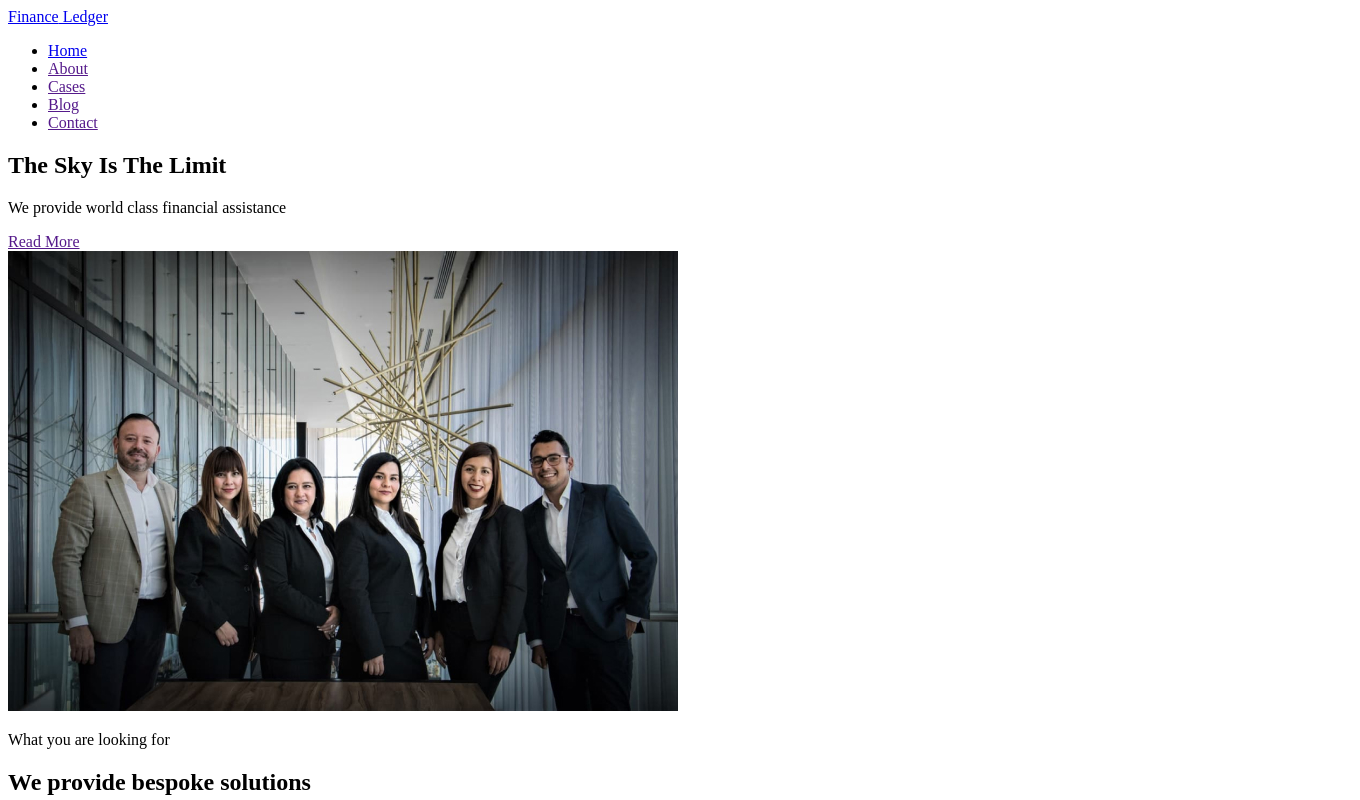
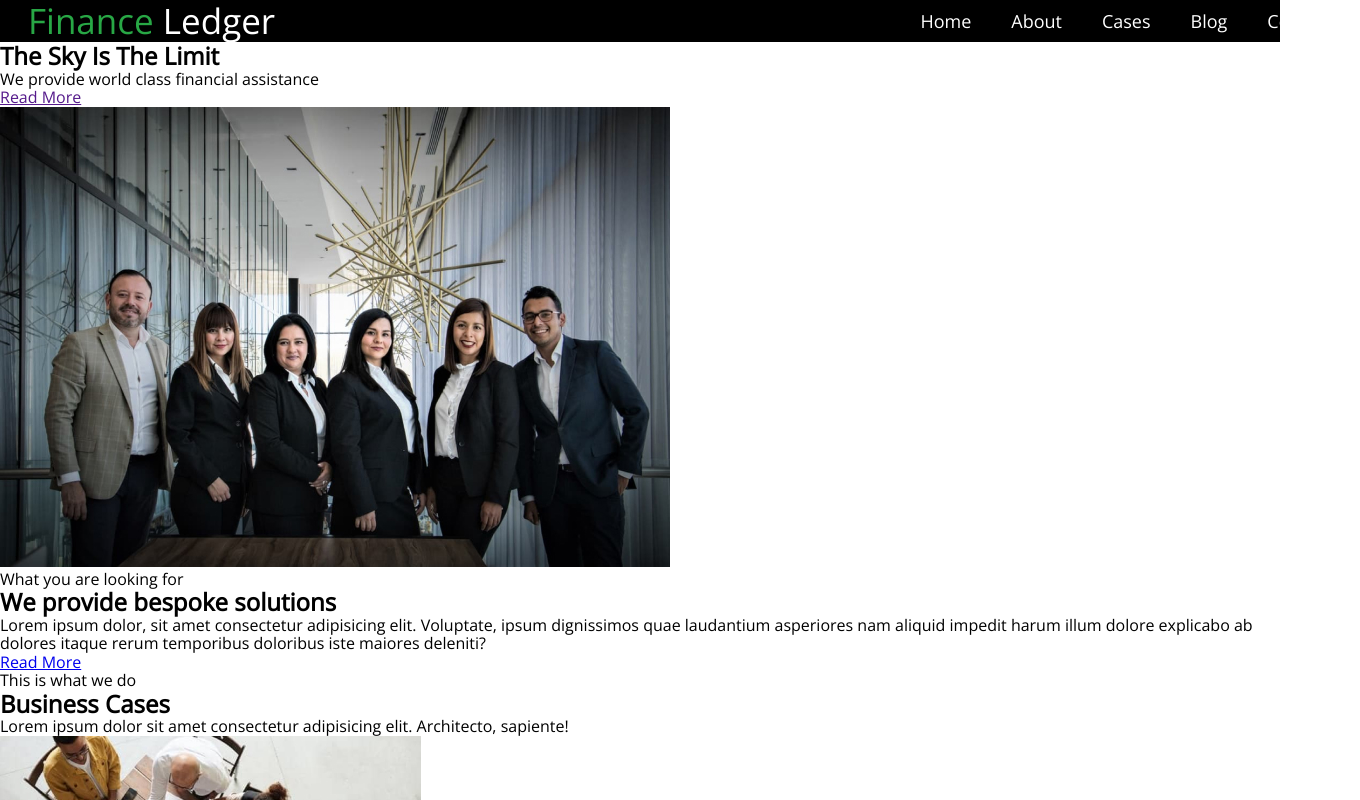
Before and after one commit to kashirin-olexsandr/blended-93-11-12, a plain HTML site: page index.html in a window 1280 px wide. Shown: the top 800 px of the page, 1360 px wide, since content can reach past the window. Drawn offline with nearby package versions, Linux system fonts and the light colour scheme.

Commit message:
add style header

```diff
--- /dev/null
+++ b/css/styles.css
@@ -0,0 +1,70 @@
+body {
+    font-family: "Open Sans", sans-serif;
+}
+
+h1,h2,h3,h4,h5,h6, p {
+    margin: 0;
+}
+
+ul, ol {
+    margin: 0;
+    padding-left: 0;
+}
+
+.container {
+    width: 1360px;
+    margin: 0 auto;
+}
+
+.list {
+    list-style: none;
+}
+
+.link {
+    text-decoration: none;
+}
+
+/*-----------HEADER----------*/
+
+.header  {
+    background-color: black
+}
+
+header .container {
+    padding: 0 28px;
+}
+
+.header-nav {
+    display: flex;
+    justify-content: space-between;
+align-items: center;
+}
+
+.header-logo {
+    color: #FFF;
+        font-family: Open Sans;
+        font-size: 35px;
+        font-style: normal;
+        font-weight: 400;
+        line-height: 42.24px;
+}
+
+.header-log-accent {
+    color: #28A745;
+}
+
+.header-list {
+    display: flex;
+    gap: 40px;
+}
+
+.header-item {}
+
+.header-link-accent {
+    color: #FFF;
+        font-family: Open Sans;
+        font-size: 18px;
+        font-style: normal;
+        font-weight: 400;
+        line-height: 28.16px;
+}
--- a/index.html
+++ b/index.html
@@ -4,19 +4,47 @@
     <meta charset="UTF-8" />
     <meta name="viewport" content="width=device-width, initial-scale=1.0" />
     <title>Document</title>
+    <link rel="preconnect" href="https://fonts.googleapis.com" />
+    <link rel="preconnect" href="https://fonts.gstatic.com" crossorigin />
+    <link
+      href="https://fonts.googleapis.com/css2?family=Open+Sans:wght@300;400&display=swap"
+      rel="stylesheet"
+    />
+    <link
+      rel="stylesheet"
+      href="https://cdnjs.cloudflare.com/ajax/libs/modern-normalize/2.0.0/modern-normalize.min.css"
+      integrity="sha512-4xo8blKMVCiXpTaLzQSLSw3KFOVPWhm/TRtuPVc4WG6kUgjH6J03IBuG7JZPkcWMxJ5huwaBpOpnwYElP/m6wg=="
+      crossorigin="anonymous"
+      referrerpolicy="no-referrer"
+    />
+    <link rel="stylesheet" href="./css/styles.css" />
   </head>
   <body>
-    <header>
-      <nav>
-        <a href="index.html"><span>Finance</span> Ledger</a>
-        <ul>
-          <li><a href="./index.html">Home</a></li>
-          <li><a href="">About</a></li>
-          <li><a href="">Cases</a></li>
-          <li><a href="">Blog</a></li>
-          <li><a href="">Contact</a></li>
-        </ul>
-      </nav>
+    <header class="header">
+      <div class="container">
+        <nav class="header-nav">
+          <a href="index.html" class="header-logo link"
+            ><span class="header-log-accent">Finance</span> Ledger</a
+          >
+          <ul class="header-list list">
+            <li class="header-item">
+              <a class="header-link-accent link" href="./index.html">Home</a>
+            </li>
+            <li class="header-item">
+              <a class="header-link-accent link" href="">About</a>
+            </li>
+            <li class="header-item">
+              <a class="header-link-accent link" href="">Cases</a>
+            </li>
+            <li class="header-item">
+              <a class="header-link-accent link" href="">Blog</a>
+            </li>
+            <li class="header-item">
+              <a class="header-link-accent link" href="">Contact</a>
+            </li>
+          </ul>
+        </nav>
+      </div>
     </header>
     <main>
       <section>
@@ -55,9 +83,14 @@
       <section>
         <p>April 16 2020</p>
         <h2>Blog Post One</h2>
-        <p>Lorem ipsum dolor, sit amet consectetur adipisicing elit. Voluptate, ipsum dignissimos quae laudantium asperiores nam aliquid impedit harum illum dolore explicabo ab dolores itaque rerum temporibus doloribus iste maiores deleniti?</p>
+        <p>
+          Lorem ipsum dolor, sit amet consectetur adipisicing elit. Voluptate,
+          ipsum dignissimos quae laudantium asperiores nam aliquid impedit harum
+          illum dolore explicabo ab dolores itaque rerum temporibus doloribus
+          iste maiores deleniti?
+        </p>
         <a href="">Read Our Blog</a>
-        <img src="./images/coffee.jpg" alt="coffee on the table">
+        <img src="./images/coffee.jpg" alt="coffee on the table" />
       </section>
     </main>
     <footer></footer>
```
